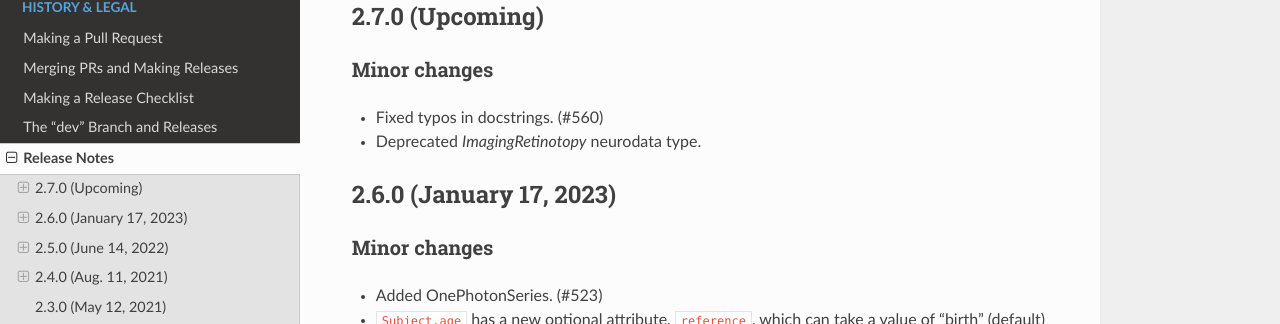
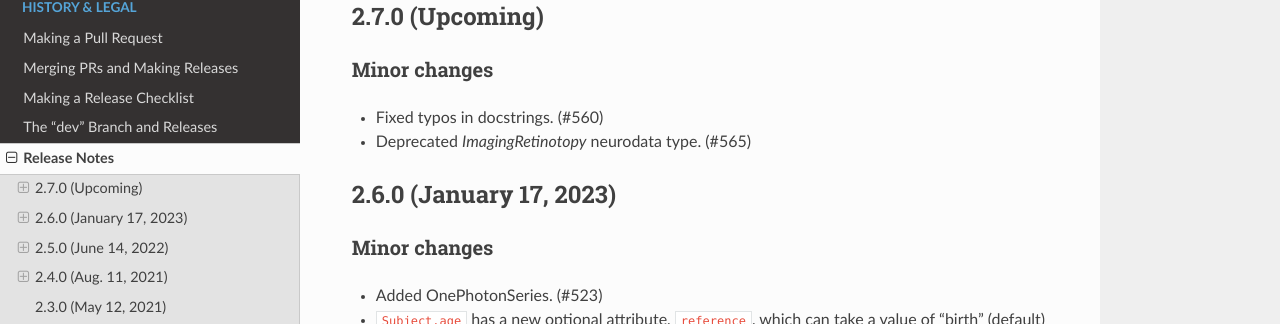
Before and after one commit to NeurodataWithoutBorders/nwb-schema, a Sphinx documentation site: the page built from docs/format/source/format_release_notes.rst, in a window 1280 px wide and 900 px high. Shown: the part 160-484 px from the top of the window. Built offline with Sphinx 7.4.7 and the Read the Docs theme 2.0.0, drawn with Linux system fonts in a browser that asks for light colours.

Commit message:
Update format_release_notes.rst

```diff
--- a/docs/format/source/format_release_notes.rst
+++ b/docs/format/source/format_release_notes.rst
@@ -9,7 +9,7 @@ Release Notes
 Minor changes
 ^^^^^^^^^^^^^
 - Fixed typos in docstrings. (#560)
-- Deprecated `ImagingRetinotopy` neurodata type.
+- Deprecated `ImagingRetinotopy` neurodata type. (#565)
 
 2.6.0 (January 17, 2023)
 -----------------------
```
